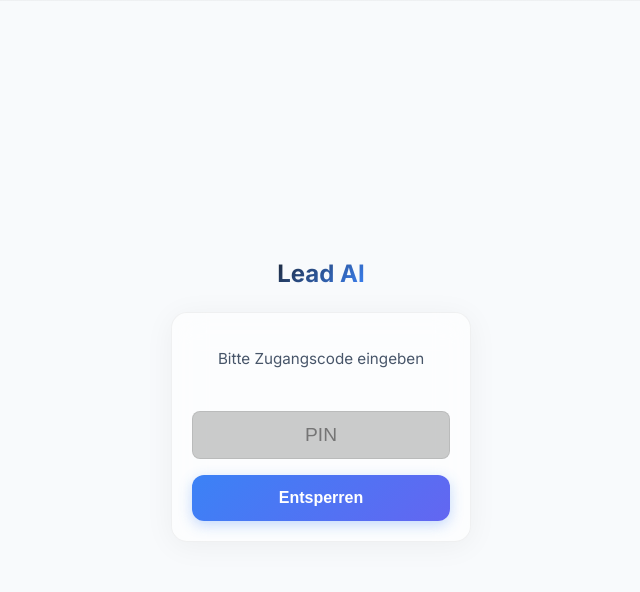
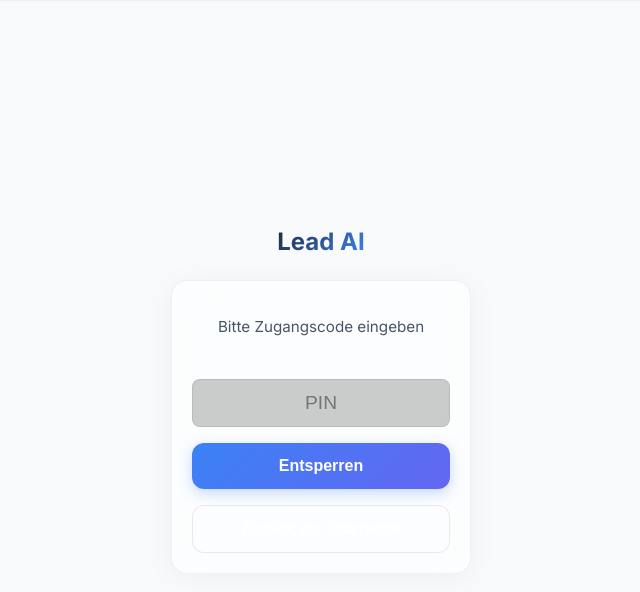
Before and after one commit to Pholiko/LeadsAI, a React (Vite) app: page / in a window 1280 px wide. Both pictures are taken after a click on the button "Jetzt kostenlos testen". Shown: the top 592 px of the page, without its empty margins (319-959 px from the left). Built offline with nearby package versions, Linux system fonts and the light colour scheme.

Commit message:
UI: add back button to login screen

```diff
--- a/src/App.jsx
+++ b/src/App.jsx
@@ -119,6 +119,16 @@ export default function App() {
             }}
           />
           <button type="submit" className="btn-primary">Entsperren</button>
+          <button
+            type="button"
+            className="btn-secondary"
+            onClick={() => {
+              setPinInput('');
+              setShowLanding(true);
+            }}
+          >
+            Zurück zur Startseite
+          </button>
         </form>
       </main>
     );
```
